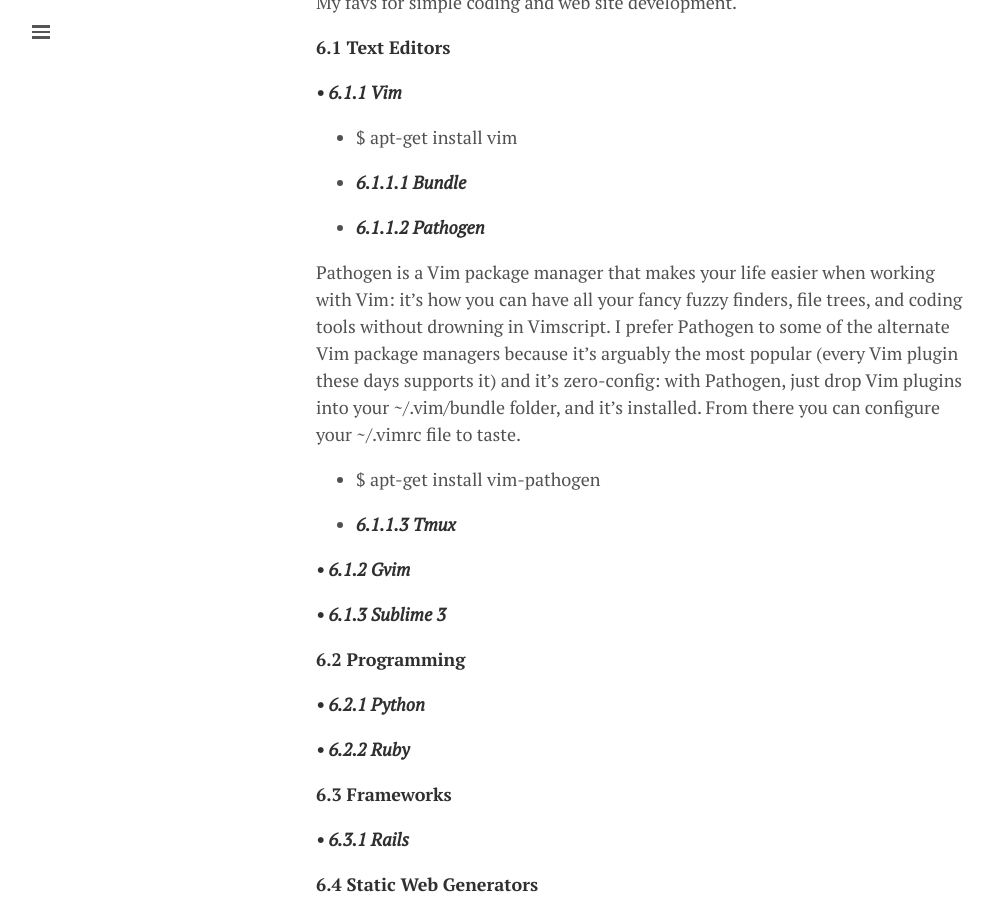
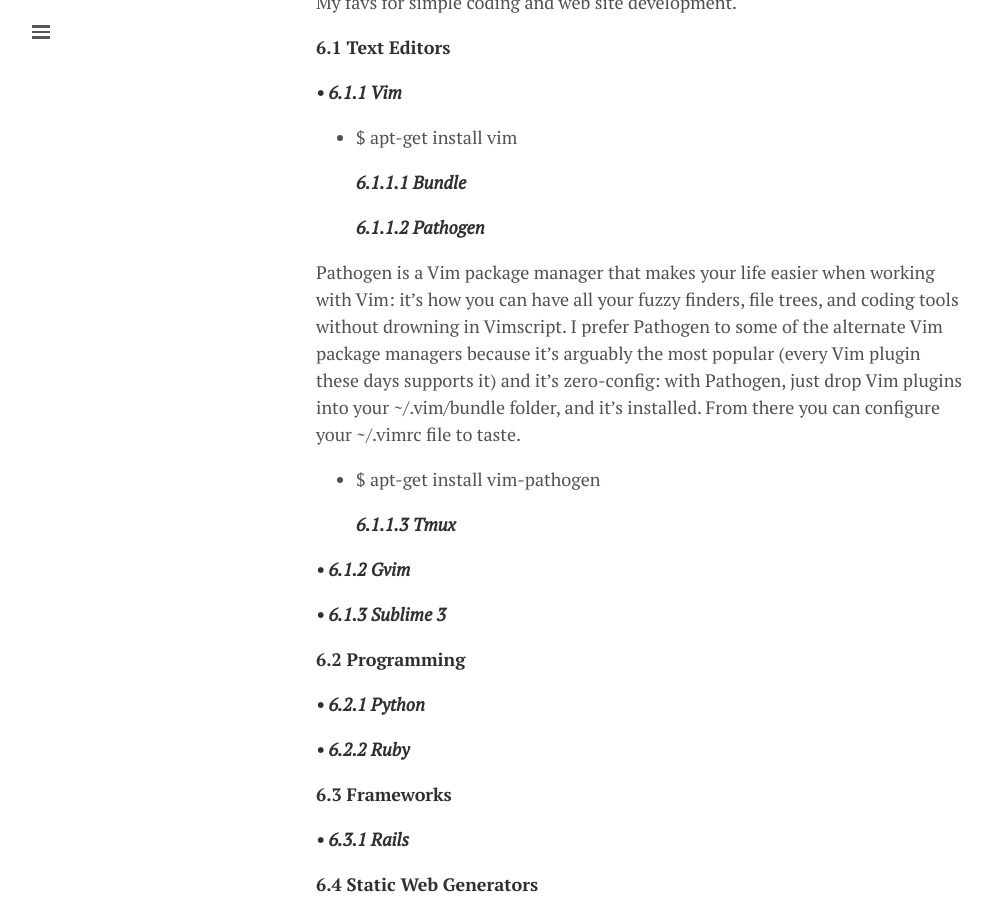
Before and after one commit to lgeurts/lgeurts.github.io, a Jekyll site: the page built from _posts/2017-07-11-bunsenlabs-linux-setup-notes-for dell-inspiron-6000.md, in a window 1280 px wide and 900 px high, scrolled down 3918 px. Shown: the whole window, without its empty margins (0-994 px from the left). Built offline with Jekyll 4.4.1, drawn with Linux system fonts in a browser that asks for light colours; nearby versions of some CDN libraries; comment, search, counter and statistics services are not loaded.

Commit message:
Update 2017-07-11-bunsenlabs-linux-setup-notes-for dell-inspiron-6000.md

```diff
--- a/_posts/2017-07-11-bunsenlabs-linux-setup-notes-for dell-inspiron-6000.md
+++ b/_posts/2017-07-11-bunsenlabs-linux-setup-notes-for dell-inspiron-6000.md
@@ -125,15 +125,15 @@
 
 - $ apt-get install vim
 
-* ***6.1.1.1 Bundle***
+  ***6.1.1.1 Bundle***
 
-* ***6.1.1.2 Pathogen***
+  ***6.1.1.2 Pathogen***
 
-Pathogen is a Vim package manager that makes your life easier when working with Vim: it’s how you can have all your fancy fuzzy finders, file trees, and coding tools without drowning in Vimscript. I prefer Pathogen to some of the alternate Vim package managers because it’s arguably the most popular (every Vim plugin these days supports it) and it’s zero-config: with Pathogen, just drop Vim plugins into your ~/.vim/bundle folder, and it’s installed. From there you can configure your ~/.vimrc file to taste.
+Pathogen is a Vim package manager that makes your life easier when working with Vim: it’s how you can have all your fuzzy finders, file trees, and coding tools without drowning in Vimscript. I prefer Pathogen to some of the alternate Vim package managers because it’s arguably the most popular (every Vim plugin these days supports it) and it’s zero-config: with Pathogen, just drop Vim plugins into your ~/.vim/bundle folder, and it’s installed. From there you can configure your ~/.vimrc file to taste.
 
 - $ apt-get install vim-pathogen
 
-* ***6.1.1.3 Tmux***
+  ***6.1.1.3 Tmux***
 
 ***• 6.1.2 Gvim***
 
```
